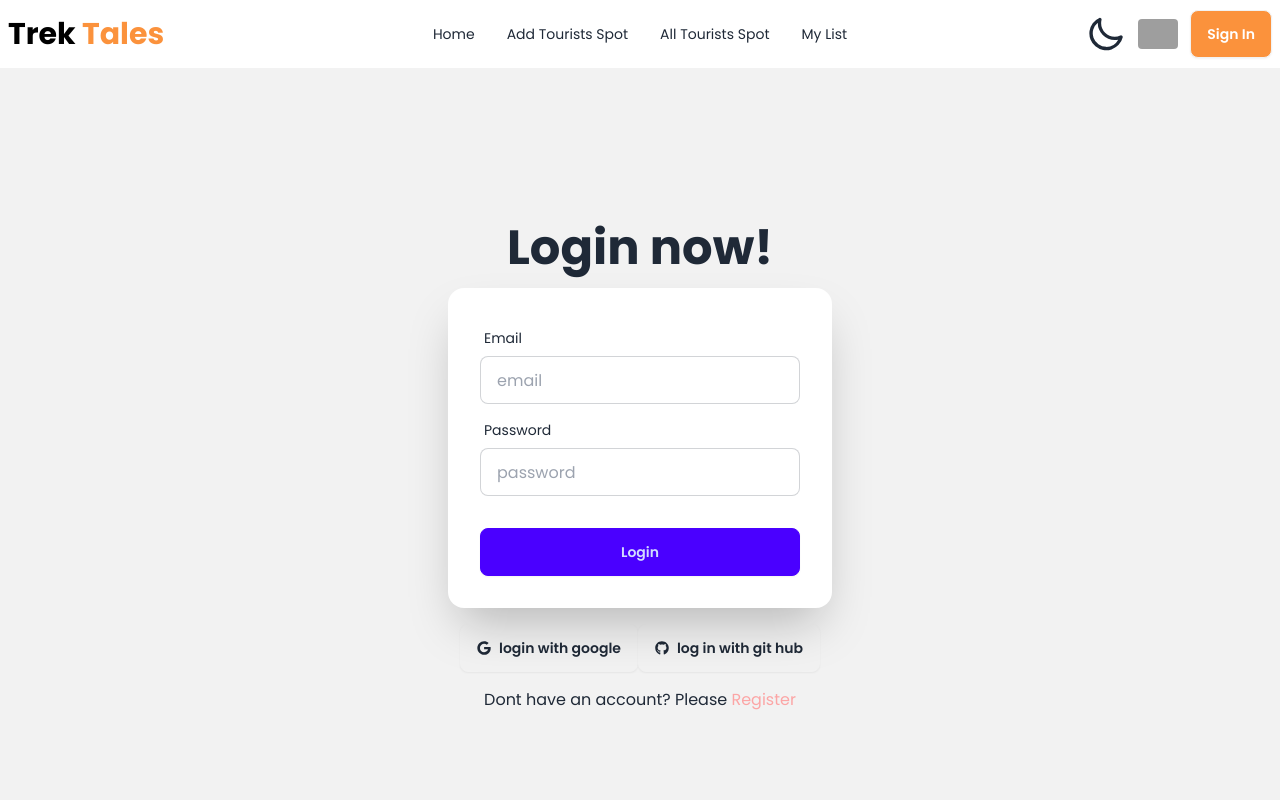
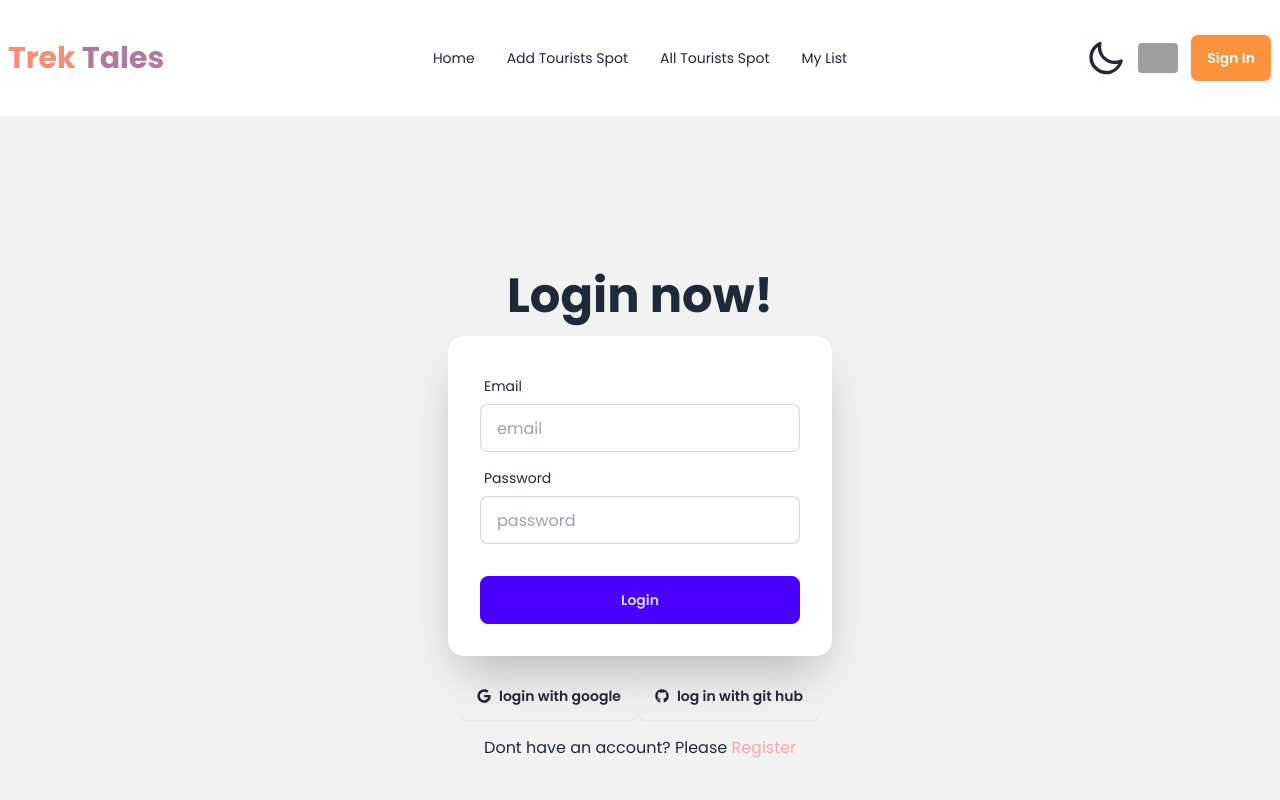
Before and after one commit to rakib135836/trek-tales, a React (Vite) app: page /login in a window 1280 px wide. Shown: the top 800 px of the page. Built offline with nearby package versions, Linux system fonts and the light colour scheme; no server answers; grey boxes are pictures that could not be loaded.

Commit message:
testing deployment

```diff
--- a/src/LayOut/Root.jsx
+++ b/src/LayOut/Root.jsx
@@ -5,7 +5,7 @@ import Footer from "../components/Footer/Footer";
 const Root = () => {
     return (
         <div className="font-Poppins max-w-7xl mx-auto">
-            <NavBar></NavBar>
+            <div className="my-6"><NavBar></NavBar></div>
             <Outlet></Outlet>
             <Footer></Footer>
         </div>
--- a/src/components/NavBar/NavBar.jsx
+++ b/src/components/NavBar/NavBar.jsx
@@ -62,7 +62,7 @@ const NavBar = () => {
 
                         </ul>
                     </div>
-                    <h1 className="font-bold text-black text-3xl animate__animated animate__flash">Trek <span className="text-orange-400">Tales</span></h1>
+                    <h1 className="font-bold text-black text-3xl animate__animated animate__flash"> <span className="text-[#f78d79]">Trek</span> <span className="text-[#ad7b9f]">Tales</span></h1>
                 </div>
                 <div className="navbar-center hidden lg:flex">
                     <ul className="menu menu-horizontal px-1">
```
